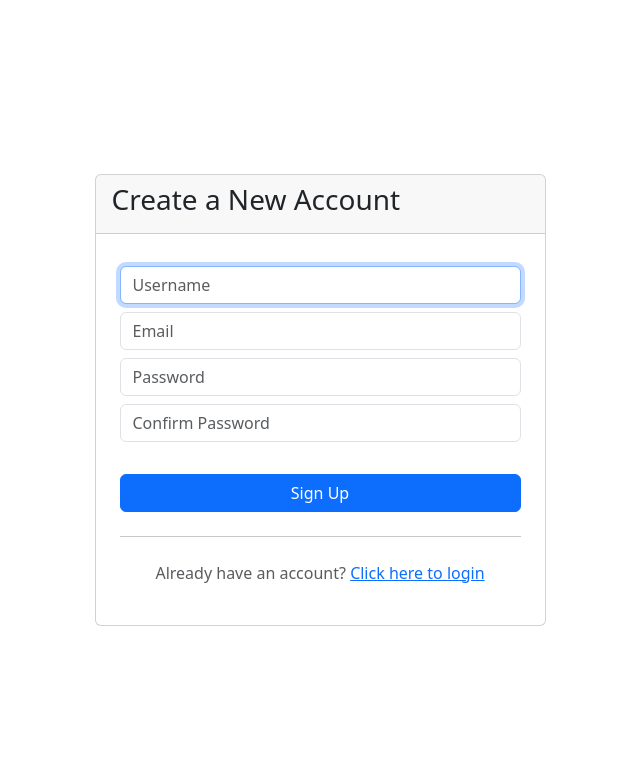
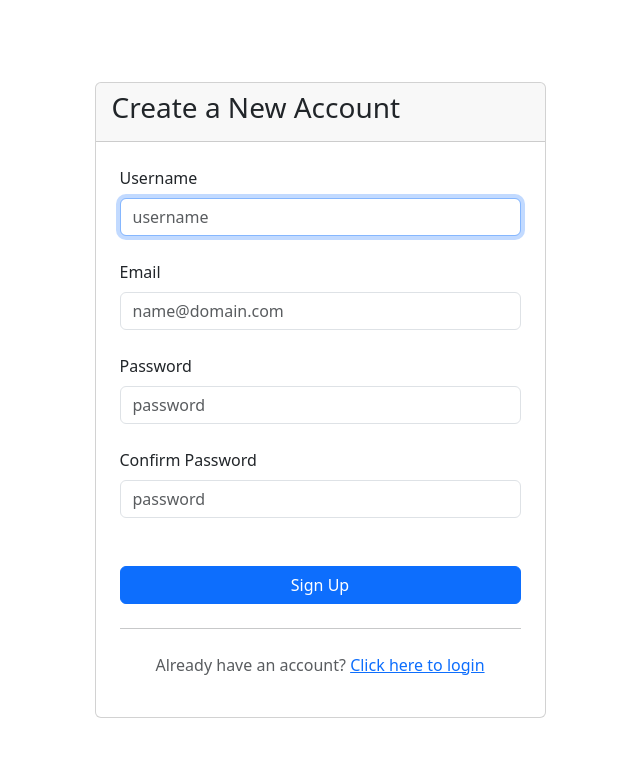
Before and after one commit to djperrefort/fig-tree, a Django app: page /signup/ in a window 1280 px wide. Shown: the top 757 px of the page, without its empty margins (320-960 px from the left). Run offline with Django 4.2, Linux system fonts and the light colour scheme; some libraries are stand-ins or nearby versions.

Commit message:
Adds labels to signup app fields

```diff
--- a/fig_tree/templates/signup/activate_account_email.html
+++ b/fig_tree/templates/signup/activate_account_email.html
@@ -4,7 +4,7 @@
 
 {% translate "To activate your account, please visit the following link:" %}
 
-https://{{ domain }}{% url 'signup:activate' uidb64=uid token=token %}
+{{ protocol }}://{{ domain }}{% url 'signup:activate' uidb64=uid token=token %}
 
 Yours,
 The {{ site_name }} team
--- a/fig_tree/templates/signup/create_new_user.html
+++ b/fig_tree/templates/signup/create_new_user.html
@@ -21,10 +21,22 @@
 
   <form method="post" action="{% url 'signup:new-user' %}">
     {% csrf_token %}
-    {% render_field form.username class="form-control my-2" placeholder="Username" %}
-    {% render_field form.email class="form-control my-2" placeholder="Email" %}
-    {% render_field form.password1 class="form-control my-2" placeholder="Password" %}
-    {% render_field form.password2 class="form-control my-2" placeholder="Confirm Password" %}
+    <div class="mb-4">
+      <label for="id_username" class="form-label">Username</label>
+    {% render_field form.username class="form-control" placeholder="username" %}
+    </div>
+    <div class="mb-4">
+      <label for="id_email" class="form-label">Email</label>
+      {% render_field form.email class="form-control" placeholder="name@domain.com" %}
+    </div>
+    <div class="mb-4">
+      <label for="id_password1" class="form-label">Password</label>
+      {% render_field form.password1 class="form-control" placeholder="password" %}
+    </div>
+    <div class="mb-4">
+      <label for="id_password2" class="form-label">Confirm Password</label>
+      {% render_field form.password2 class="form-control" placeholder="password" %}
+    </div>
 
     <button id="id_submit" type="submit" class="btn btn-primary w-100 mt-4">Sign Up</button>
     <hr class="my-4">
```
